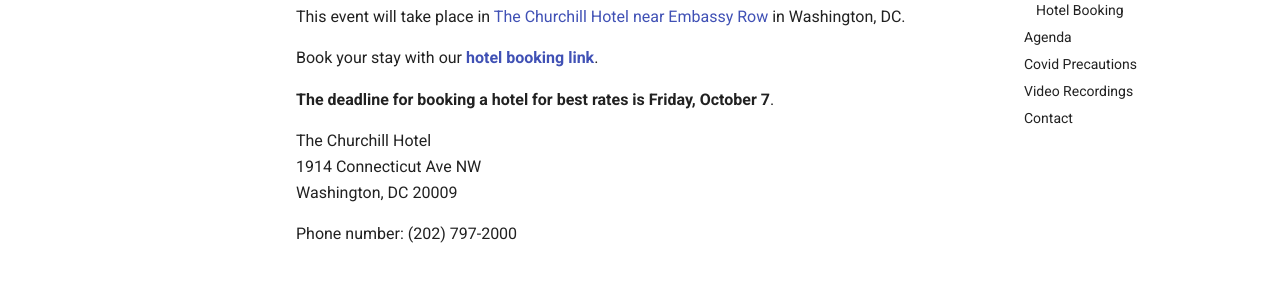
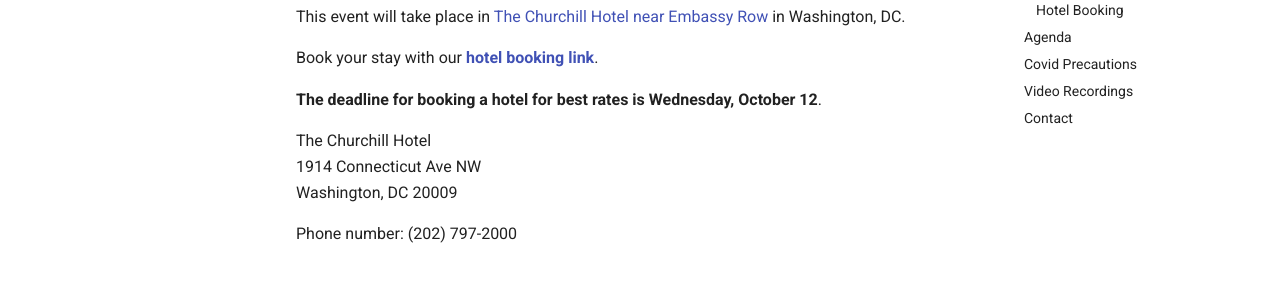
Before and after one commit to nih-cfde/2022-nov-meeting, an MkDocs documentation site: the page built from docs/index.md, in a window 1280 px wide and 900 px high, scrolled down 365 px. Shown: the part 170-453 px from the top of the window. Built offline with MkDocs 1.6.1 and Material for MkDocs 9.7.7, drawn with Linux system fonts in a browser that asks for light colours.

Commit message:
update hotel deadline

```diff
--- a/docs/index.md
+++ b/docs/index.md
@@ -16,7 +16,7 @@
 
 Book your stay with our **[hotel booking link](https://be.synxis.com/?adult=1&arrive=2022-11-07&chain=5415&child=0&currency=USD&depart=2022-11-10&hotel=12885&level=hotel&locale=en-US&rate=1047K3&rooms=1)**.
 
-**The deadline for booking a hotel for best rates is Friday, October 7**.
+**The deadline for booking a hotel for best rates is Wednesday, October 12**.
 
 The Churchill Hotel<br/>
 1914 Connecticut Ave NW<br/>
```
